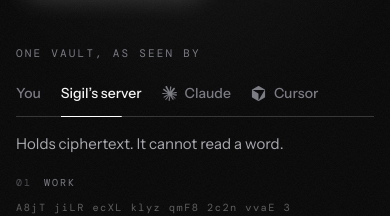
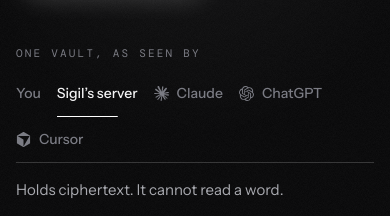
Before and after one commit to SeierkDeveloper/Sigil, a Next.js app in the folder web/: page / in a window 390 px wide. Shown: the part 477-693 px from the top of the page. Built offline with nearby package versions, Linux system fonts and the light colour scheme; no server answers.

Commit message:
Hero B: ChatGPT among the readers, given Writing and Health; the reader tabs wrap on a phone

```diff
--- a/web/src/app/globals.css
+++ b/web/src/app/globals.css
@@ -1687,7 +1687,7 @@ a.button:hover svg:last-child {
   }
 }
 
-/* ---- B: one vault, four readers */
+/* ---- B: one vault, five readers */
 
 .views {
   position: relative;
@@ -1704,6 +1704,7 @@ a.button:hover svg:last-child {
 
 .views-tabs {
   display: flex;
+  flex-wrap: wrap;
   gap: 0 28px;
   border-bottom: 1px solid var(--color-line-strong);
 }
@@ -1951,7 +1952,7 @@ a.button:hover svg:last-child {
 
 @media (max-width: 480px) {
   .views-tabs {
-    gap: 0 20px;
+    gap: 0 16px;
   }
   .views-tab {
     font-size: 0.875rem;
--- a/web/src/components/hero/HeroViews.tsx
+++ b/web/src/components/hero/HeroViews.tsx
@@ -1,11 +1,11 @@
 "use client";
 
-// Direction B: the same six lines of a vault, as four different readers get
+// Direction B: the same six lines of a vault, as five different readers get
 // them. You see your words, Sigil's server holds only ciphertext, and each app
 // gets plain text only for the folders it was given.
 
 import { useEffect, useRef, useState } from "react";
-import { ClaudeIcon, CursorIcon } from "@/components/icons";
+import { ChatGptIcon, ClaudeIcon, CursorIcon } from "@/components/icons";
 import { cipherText, useOnScreen, useReducedMotion } from "./clock";
 
 const LINES = [
@@ -21,6 +21,7 @@ const VIEWS = [
   { name: "You", icon: null, folders: ["Work", "Writing", "Health", "Money"], note: "Unlocked on your own device, by you alone.", dwell: 3200 },
   { name: "Sigil’s server", icon: null, folders: [], note: "Holds ciphertext. It cannot read a word.", dwell: 4800 },
   { name: "Claude", icon: ClaudeIcon, folders: ["Work", "Writing"], note: "Given two folders: Work and Writing.", dwell: 5400 },
+  { name: "ChatGPT", icon: ChatGptIcon, folders: ["Writing", "Health"], note: "Given two folders: Writing and Health.", dwell: 5400 },
   { name: "Cursor", icon: CursorIcon, folders: ["Work"], note: "Given one folder: Work.", dwell: 5400 },
 ] as const;
 
```
Also changed, not shown: 1 other file (tests, documents, lock files or other folders).
